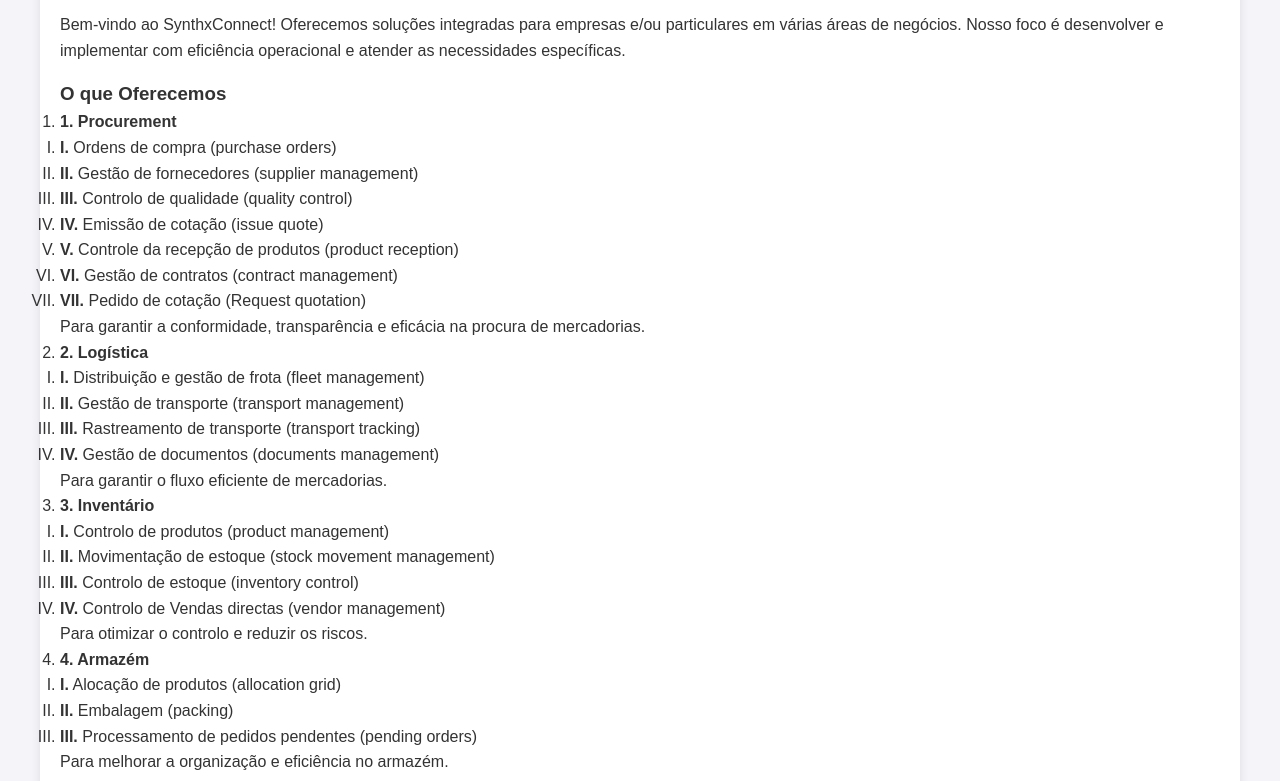
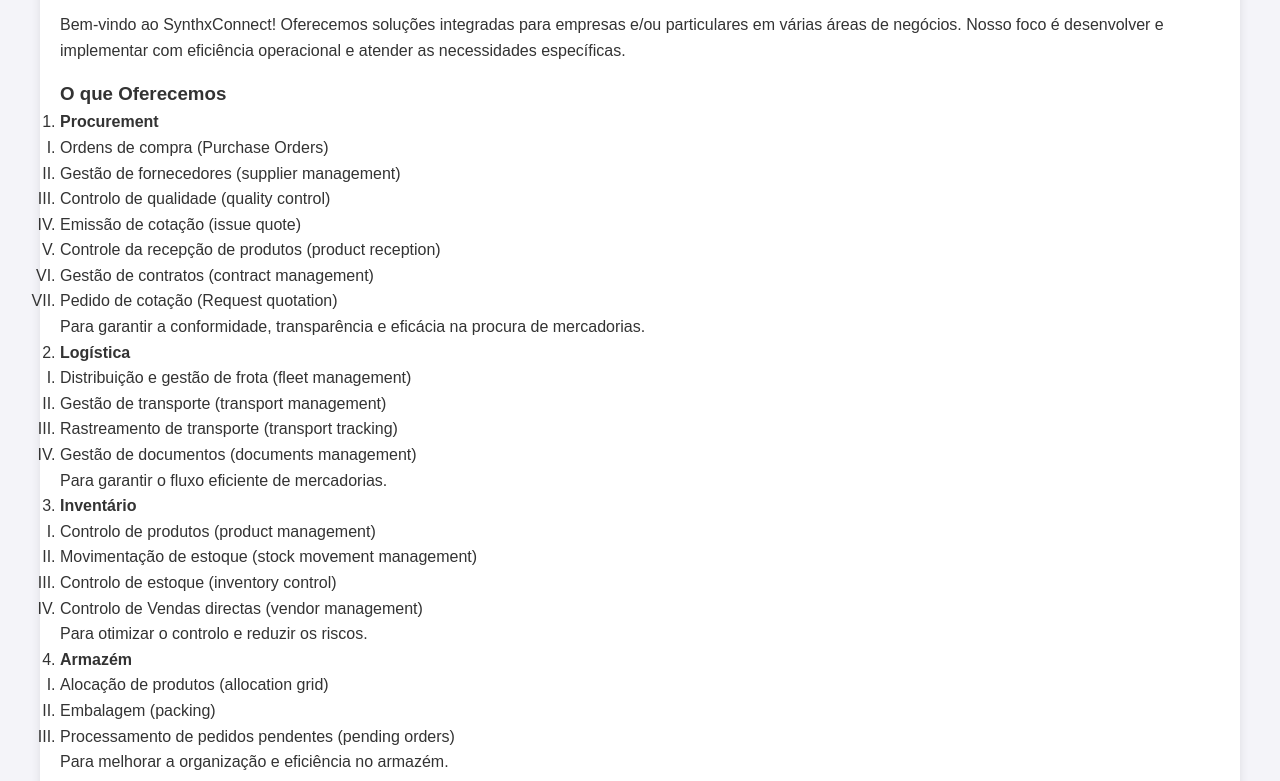
Before and after one commit to yechezqelnhantumbo-eng/optix, a plain HTML site: page index.html in a window 1280 px wide. Shown: the part 575-1356 px from the top of the page. Drawn offline with Linux system fonts and the light colour scheme.

Commit message:
Atualiza conteúdo da página inicial

```diff
--- a/index.html
+++ b/index.html
@@ -58,44 +58,44 @@
 
         <h3>O que Oferecemos</h3>
         <ul>
-            <li><strong>1. Procurement</strong>
+            <li><strong>Procurement</strong>
                 <ul>
-                    <li><strong>I.</strong> Ordens de compra (purchase orders)</li>
-                    <li><strong>II.</strong> Gestão de fornecedores (supplier management)</li>
-                    <li><strong>III.</strong> Controlo de qualidade (quality control)</li>
-                    <li><strong>IV.</strong> Emissão de cotação (issue quote)</li>
-                    <li><strong>V.</strong> Controle da recepção de produtos (product reception)</li>
-                    <li><strong>VI.</strong> Gestão de contratos (contract management)</li>
-                    <li><strong>VII.</strong> Pedido de cotação (Request quotation)</li>
+                    <li>Ordens de compra (Purchase Orders)</li>
+                    <li>Gestão de fornecedores (supplier management)</li>
+                    <li>Controlo de qualidade (quality control)</li>
+                    <li>Emissão de cotação (issue quote)</li>
+                    <li>Controle da recepção de produtos (product reception)</li>
+                    <li>Gestão de contratos (contract management)</li>
+                    <li>Pedido de cotação (Request quotation)</li>
                     Para garantir a conformidade, transparência e eficácia na procura de mercadorias.
                 </ul>
             </li>
 
-            <li><strong>2. Logística</strong>
+            <li><strong>Logística</strong>
                 <ul>
-                    <li><strong>I.</strong> Distribuição e gestão de frota (fleet management)</li>
-                    <li><strong>II.</strong> Gestão de transporte (transport management)</li>
-                    <li><strong>III.</strong> Rastreamento de transporte (transport tracking)</li>
-                    <li><strong>IV.</strong> Gestão de documentos (documents management)</li>
+                    <li>Distribuição e gestão de frota (fleet management)</li>
+                    <li>Gestão de transporte (transport management)</li>
+                    <li>Rastreamento de transporte (transport tracking)</li>
+                    <li>Gestão de documentos (documents management)</li>
                     Para garantir o fluxo eficiente de mercadorias.
                 </ul>
             </li>
 
-            <li><strong>3. Inventário</strong>
+            <li><strong>Inventário</strong>
                 <ul>
-                    <li><strong>I.</strong> Controlo de produtos (product management)</li>
-                    <li><strong>II.</strong> Movimentação de estoque (stock movement management)</li>
-                    <li><strong>III.</strong> Controlo de estoque (inventory control)</li>
-                    <li><strong>IV.</strong> Controlo de Vendas directas (vendor management)</li>
+                    <li>Controlo de produtos (product management)</li>
+                    <li>Movimentação de estoque (stock movement management)</li>
+                    <li>Controlo de estoque (inventory control)</li>
+                    <li>Controlo de Vendas directas (vendor management)</li>
                    Para otimizar o controlo e reduzir os riscos.
                 </ul>
             </li>
 
-            <li><strong>4. Armazém</strong>
+            <li><strong>Armazém</strong>
                 <ul>
-                    <li><strong>I.</strong> Alocação de produtos (allocation grid)</li>
-                    <li><strong>II.</strong> Embalagem (packing)</li>
-                    <li><strong>III.</strong> Processamento de pedidos pendentes (pending orders)</li>
+                    <li>Alocação de produtos (allocation grid)</li>
+                    <li>Embalagem (packing)</li>
+                    <li>Processamento de pedidos pendentes (pending orders)</li>
                     Para melhorar a organização e eficiência no armazém.
                 </ul>
             </li>
```
